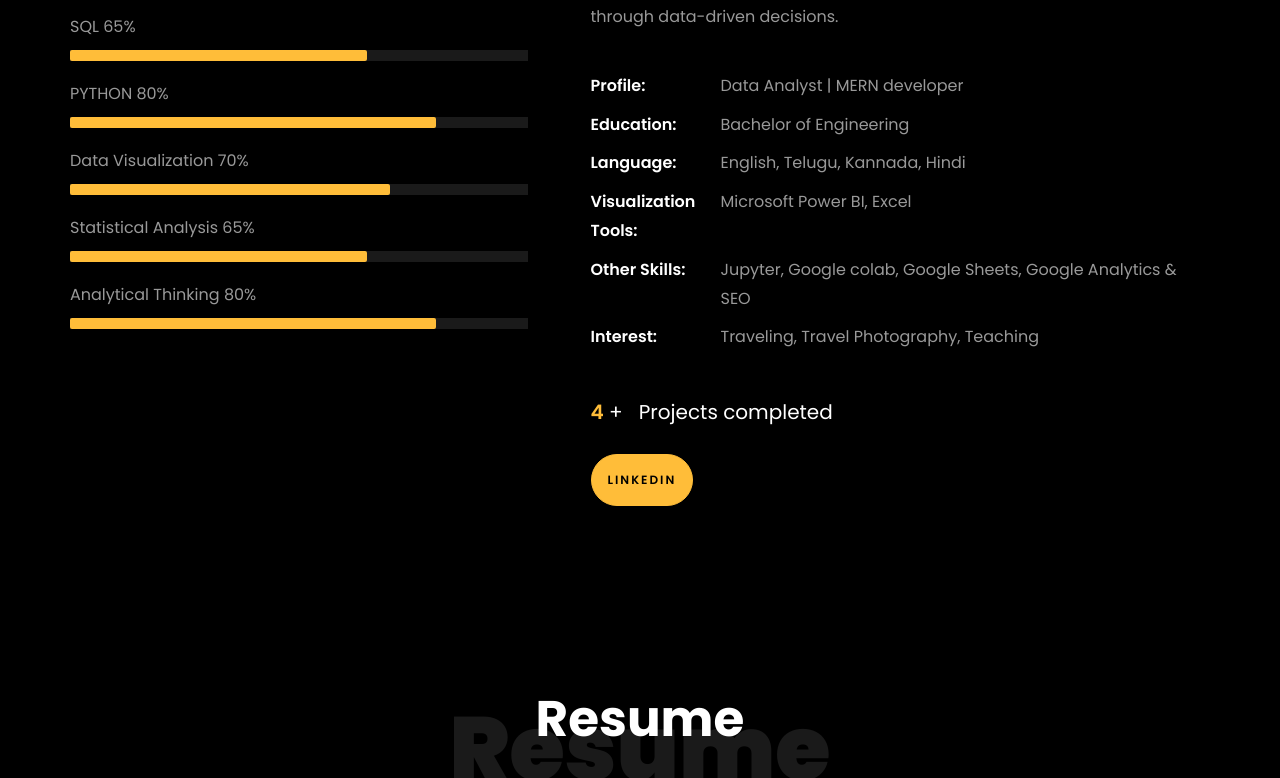
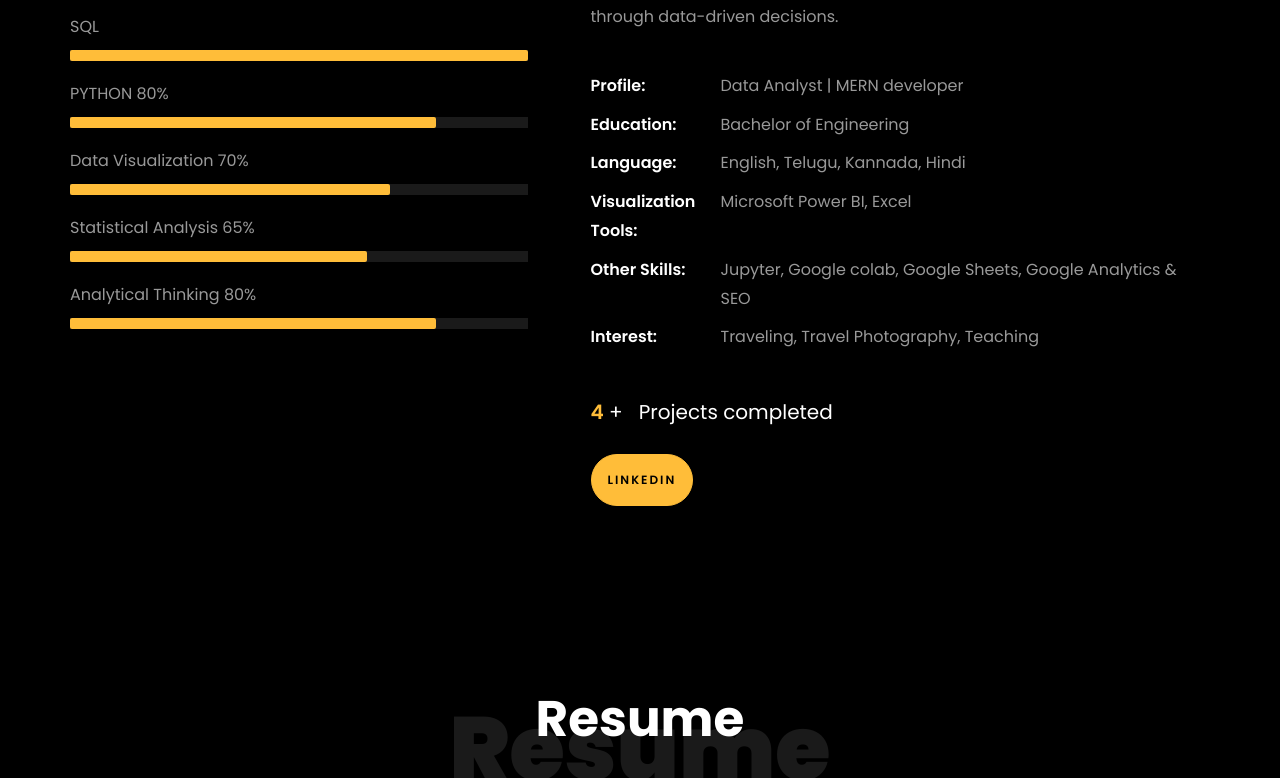
Before and after one commit to ShreeHarsha007/Shreeharsha.github.io, a plain HTML site: page index.html in a window 1280 px wide. Shown: the part 1102-1880 px from the top of the page. Drawn offline with Linux system fonts and the light colour scheme; files whose address does not match are found by name.

Commit message:
index.html

```diff
--- a/index.html
+++ b/index.html
@@ -229,9 +229,9 @@
 
 								<div class="skill-mf">
 									<p class="title-s">Skills</p>
-									<span>SQL</span> <span class="pull-right">65%</span>
+									<span>SQL</span> <span class="pull-right"></span>
 									<div class="progress">
-										<div class="progress-bar" role="progressbar" style="width: 65%;" aria-valuenow="65" aria-valuemin="0"
+										<div class="progress-bar" role="progressbar" style="width: 100%;" aria-valuenow="100" aria-valuemin="0"
 											aria-valuemax="100"></div>
 									</div>
 
```
